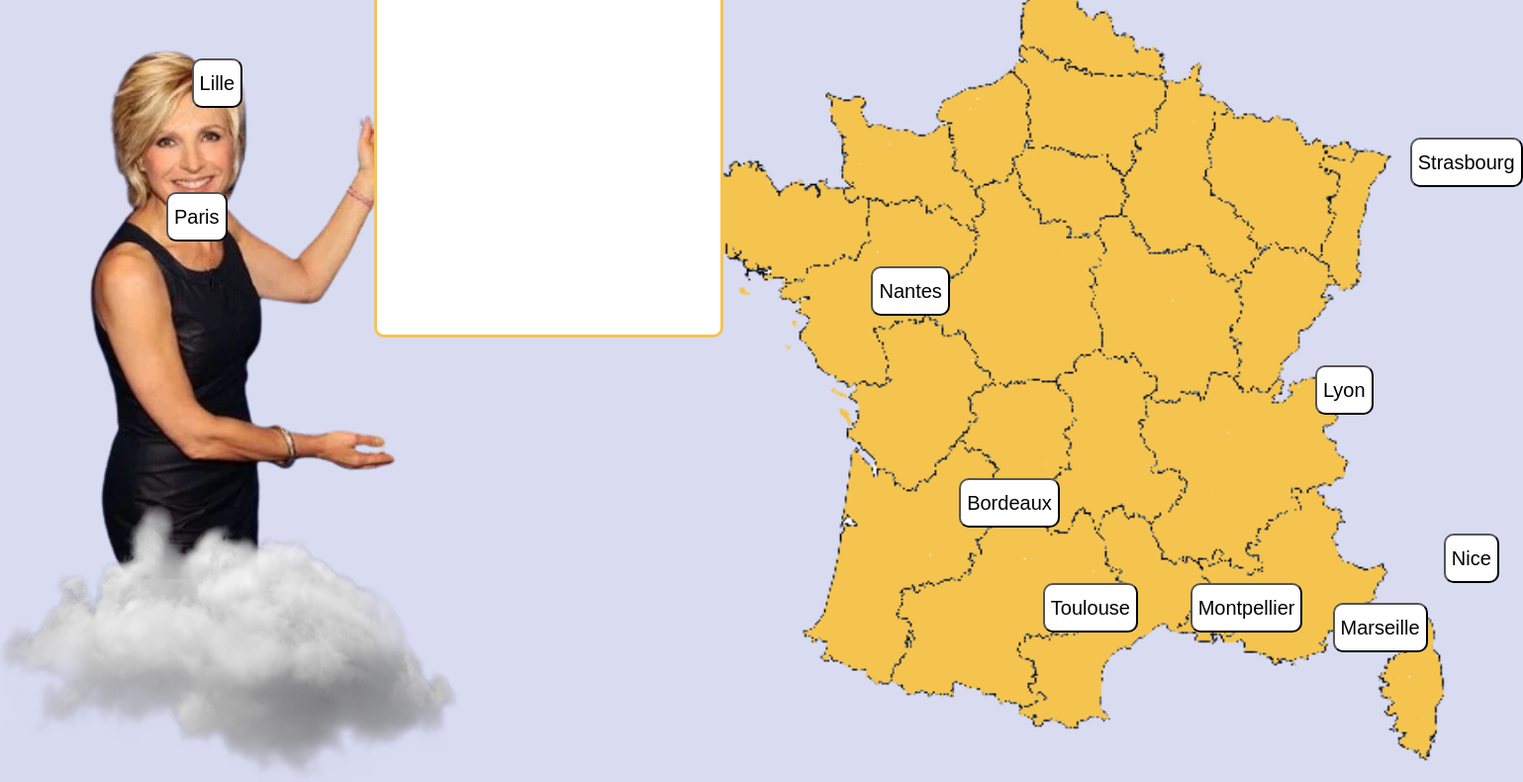
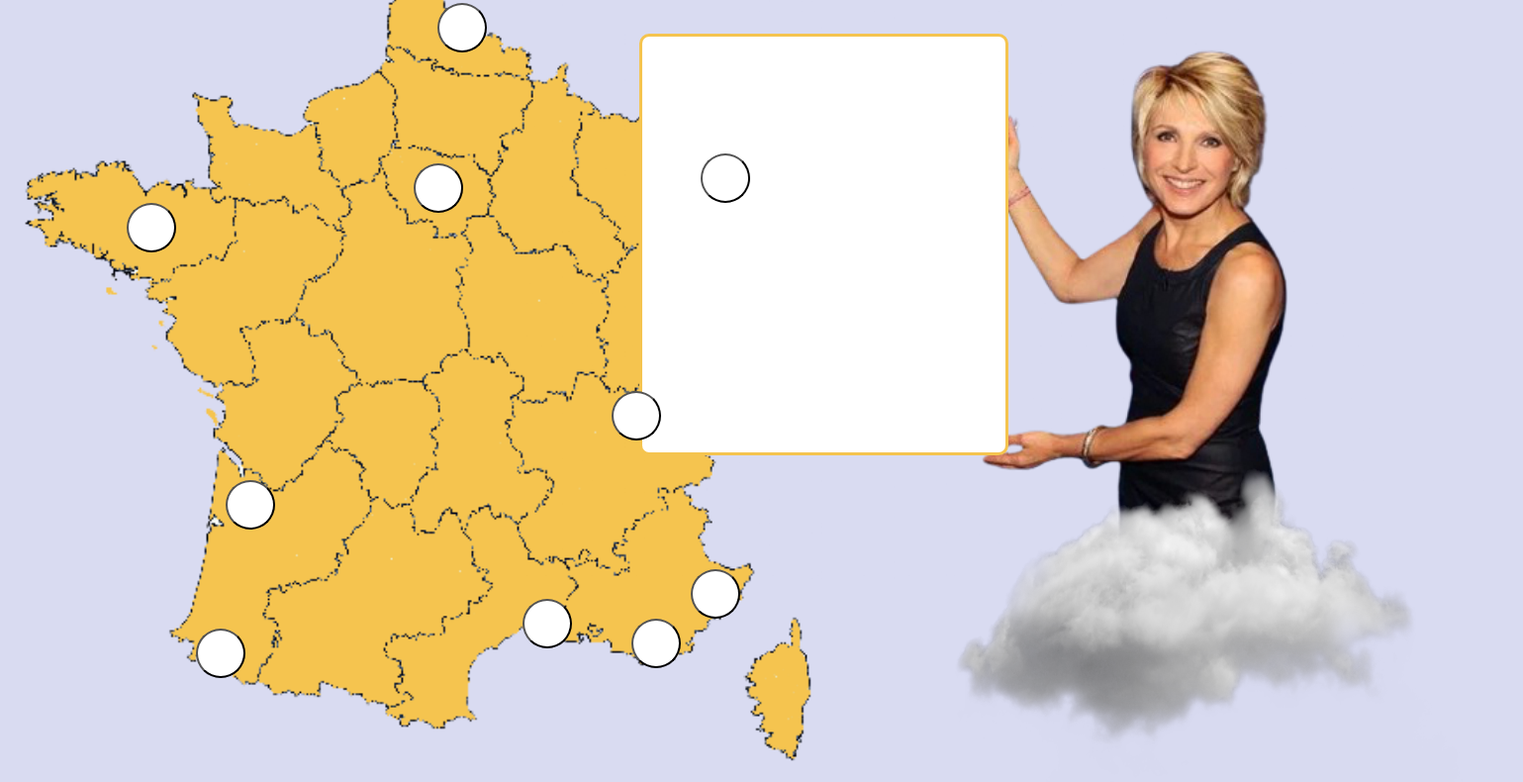
Before and after one commit to RoxaneKirchmeyer/App-meteo-finale, a plain HTML site: page index.html in a window 1280 px wide. Shown: the part 70-860 px from the top of the page at 99% size, 1539 px wide, since content can reach past the window. Drawn offline with Linux system fonts and the light colour scheme; a web font is replaced by a local one.

Commit message:
Finalisation

```diff
--- a/index.html
+++ b/index.html
@@ -9,24 +9,29 @@
     <link href="https://fonts.googleapis.com/css2?family=Roboto&display=swap" rel="stylesheet">
     <title>Météo France</title>
 </head>
+
 <body>
 
     <h1>MÉTÉO FRANCE</h1>
     <div class="total">
-        <div class="miss"><img src="img/evelyne-dheliat_5313267.jpg-removebg-preview.png" alt=""></div>
-        <div class="france"><img src="img/France-Jaune-2.png" alt="">
-            <button id="paris">Paris</button>
-            <button id="lille">Lille</button>
-            <button id="bordeaux">Bordeaux</button>
-            <button id="strasbourg">Strasbourg</button>
-            <button id="montpellier">Montpellier</button>
-            <button id="nantes">Nantes</button>
-            <button id="nice">Nice</button>
-            <button id="toulouse">Toulouse</button>
-            <button id="lyon">Lyon</button>
-            <button id="marseille">Marseille</button>
+        <div class="miss">
+            <img src="img/evelyne-dheliat_5313267.jpg-removebg-preview.png" alt="">
+            <img src="img/nuage-png.png" alt="" class="nuage">
         </div>
-        <img src="img/nuage png.png" alt="" class="nuage">
+        <div class="france">
+            <button id="paris"></button>
+            <button id="lille"></button>
+            <button id="bordeaux"></button>
+            <button id="strasbourg"></button>
+            <button id="montpellier"></button>
+            <button id="nantes"></button>
+            <button id="nice"></button>
+            <button id="toulouse"></button>
+            <button id="lyon"></button>
+            <button id="marseille"></button>
+        </div>
+
+
     </div>
 
     <script src="script.js"></script>
--- a/meteo.json
+++ b/meteo.json
@@ -72,7 +72,7 @@
         "indiceUV": 2
     },
     {
-        "nom": "Bordeaux",
+        "nom": "bordeaux",
         "temperature": 18,
         "conditionsMeteo": "Nuageux",
         "humidite": 52,
--- a/script.js
+++ b/script.js
@@ -1,30 +1,12 @@
-
-// display block et none sur la carte
-// une seule carte de description qui se modifie en fonction de la ville choisie
-
-// méthode simple
-// btnParis = document.querySelector("#paris");
-// btnLille = document.querySelector("#lille");
-// btnBordeaux = document.querySelector("#bordeaux");
-// btnStrasbourg = document.querySelector("#strasbourg");
-// btnMontpellier = document.querySelector("#montpellier");
-// btnNantes = document.querySelector("#nantes");
-// btnNice = document.querySelector("#nice");
-// btnToulouse = document.querySelector("#toulouse");
-// btnLyon = document.querySelector("#lyon");
-// btnMarseille = document.querySelector("#marseille");
-
-// Au clic d'un button ayant l'id de la ville, un evenement au clic qui va fetch et affiche le climat de la ville
-
 // Méthode optimisé
 
-// faire un append child de la bulle de dialogue
 const buttonsVilles = document.querySelectorAll('button')
 const divContenu = document.createElement('div')
 divContenu.className = "contenu"
-document.body.appendChild(divContenu)
 const infoMeteo = document.createElement('p')
 divContenu.appendChild(infoMeteo)
+const miss = document.querySelector(".miss")
+miss.appendChild(divContenu)
 
 
 // Pour chaque buttons, au clic, affiche la météo
@@ -39,7 +21,6 @@ buttonsVilles.forEach(ville => {
 
                 let backgroundImageURL = ''
                 const villeSelectionnee = data.find(ville => ville.nom === type);
-    console.log(villeSelectionnee)
                 // Vérifier si la ville sélectionnée a des conditions météorologiques pluvieuses
                 if (villeSelectionnee.conditionsMeteo.includes('Pluvieux')) {
                     // Définir l'image de fond pour les conditions météorologiques pluvieuses
@@ -52,9 +33,9 @@ buttonsVilles.forEach(ville => {
                 if (villeSelectionnee) {
                     // Afficher les détails météo pour la ville sélectionnée
                     infoMeteo.textContent = `Bonjour à tous, bienvenue pour votre bulletin
-         météo. Aujourd'hui à ${villeSelectionnee.nom}, nous
-         observons un ciel ${villeSelectionnee.conditionsMeteo} avec une
-         température actuelle de ${villeSelectionnee.temperature} degrés Celsius.
+         météo. Aujourd'hui à ${villeSelectionnee.nom.toUpperCase()}, nous
+         observons un ciel ${villeSelectionnee.conditionsMeteo.toLowerCase()} avec une
+         température actuelle de ${villeSelectionnee.temperature} degrés.
          L'humidité est de ${villeSelectionnee.humidite} % et nous prévoyons des précipitations de l'ordre de ${villeSelectionnee.precipitations} mm.
          L'indice UV sera de ${villeSelectionnee.indiceUV}`;
                 }
@@ -63,17 +44,3 @@ buttonsVilles.forEach(ville => {
     })
 
 })
-
-// selectionner All bouton {
-
-    // buttonsVilles.forEach(villes => {
-
-    // ajouter un evenement au bouton qui ouvre la div d'infos
-
-        // creer une div d'infos de la ville correspondante avec un if (id button = nom du fetch)
-            // dans cette divInfoMeteos mettre les infos de la ville correspondante avec le texte evelyne
-            // changer les valeurs des données météos en fonction de la ville
-
-        // si on reclique : supprime la div
-
-//})}
--- a/style.css
+++ b/style.css
@@ -1,23 +1,23 @@
 body {
- background-position: center;
- background-size: cover;
- height: 100vh;
- width: 100vw;
- background-color: #D9DBF1;
-
-
-
+    background-color: #D9DBF1;
+    background-position: center;
+    background-size: cover;
+    height: 100%;
+    width: 100%;
+    background-repeat: no-repeat;
 }
 
 button {
-    border-radius: 10px;
+    border-radius: 50%;
+    width: 50px;
+    height: 50px;
+    background-color: white;
+    position: absolute;
+    z-index: 1;
+}
 
-    width: auto;
-    height: 50px;
-    font-size: 20px;
-    color: black;
-background-color: white;
-    background-size: cover;
+button:hover {
+    background-color: white;
 }
 
 h1 {
@@ -25,114 +25,112 @@ h1 {
     margin: auto;
     width: 400px;
     text-align: center;
-    font-weight:900 ;
+    font-weight: 900;
     color: #f5c44f;
     border-radius: 20px;
     background-color: white;
-
 }
 
 .france {
-    height: 100vh;
-    width: 80vw;
-    /* filter: grayscale(100%); */
-}
-
-.france img {
     height: 900px;
+    width: 1000px;
+    background-image: url('img/France-Jaune-2.png');
+    background-repeat: no-repeat;
+    background-size: contain;
 }
 
 .miss {
     height: 100vh;
-    width: 50vw;
+    width: 45vw;
+    position: absolute;
+    left: 800px;
+    -webkit-transform: scaleX(-1);
+    transform: scaleX(-1);
 }
 
 .miss img {
     height: 600px;
 }
 
+.miss .nuage {
+    width: 550px;
+    height: 450px;
+    position: absolute;
+    top: 400px;
+    left: -100px;
+}
+
 .total {
     display: flex;
+    position: relative;
 }
 
 .contenu {
     background-color: white;
     border-radius: 10px;
-
     width: 347px;
-    height: 370px;
+    height: 400px;
     position: relative;
-    top: -820px;
-    left: 370px;
-    border:  3px solid #f5c44f;
+    top: -555px;
+    left: 365px;
+    border: 3px solid #f5c44f;
+    padding: 10px;
 }
 
 .contenu p {
     font-family: 'Roboto', sans-serif;
-    text-align: center;
     white-space: pre-line;
     font-size: 1.5rem;
-    margin-top: 3rem;
-}
-
-button {
-    position: relative;
+    -webkit-transform: scaleX(-1);
+    transform: scaleX(-1);
 }
 
 #paris {
-    top: -695px;
-    left: -480px;
+    top: 180px;
+    left: 410px;
 }
 
 #lille {
-    top: -830px;
-    left: -520px;
+    top: 18px;
+    left: 434px;
 }
 
 #bordeaux {
-    top: -406px;
-    left: 200px;
+    top: 500px;
+    left: 220px;
 }
 
 #strasbourg {
-    top: -750px;
-    left: 550px;
+    top: 170px;
+    left: 700px;
 }
 
 #montpellier {
-    top: -300px;
-    left: 210px;
+    top: 620px;
+    left: 520px;
 }
 
 #nantes {
-    top: -620px;
-    left: -230px;
+    top: 220px;
+    left: 120px;
 }
 
 #nice {
-    top: -350px;
-    left: 265px;
+    top: 590px;
+    left: 690px;
 }
 
 #toulouse {
-    top: -300px;
-    left: -200px;
+    top: 650px;
+    left: 190px;
 }
 
 #lyon {
-    top: -520px;
-    left: -25px;
+    top: 410px;
+    left: 610px;
 }
 
 #marseille {
-    top: -280px;
-    left: -70px;
+    top: 640px;
+    left: 630px;
 }
-
-.nuage {
-    width: 550px;
-    height: 450px;
-    position: absolute;
-    top: 490px;
-    left: -55px;
-}
```
Also changed, not shown: img/nuage-png.png (renamed from img/nuage png.png). Lines whose indentation alone changed are shown as unchanged.
